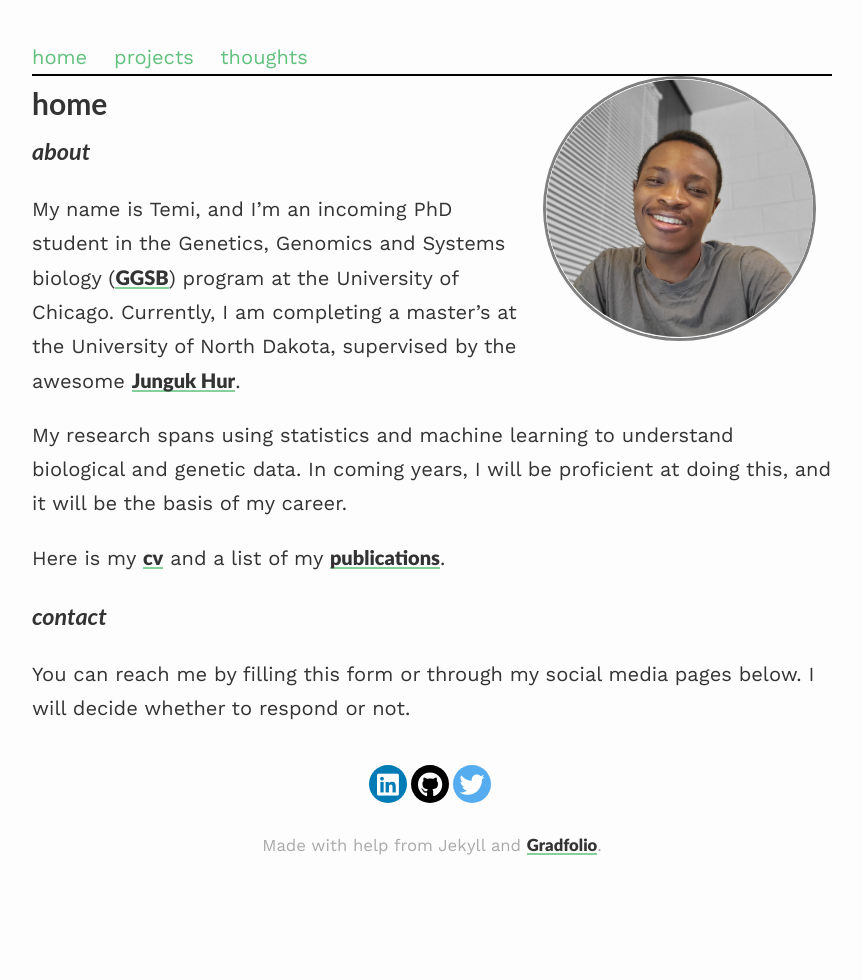
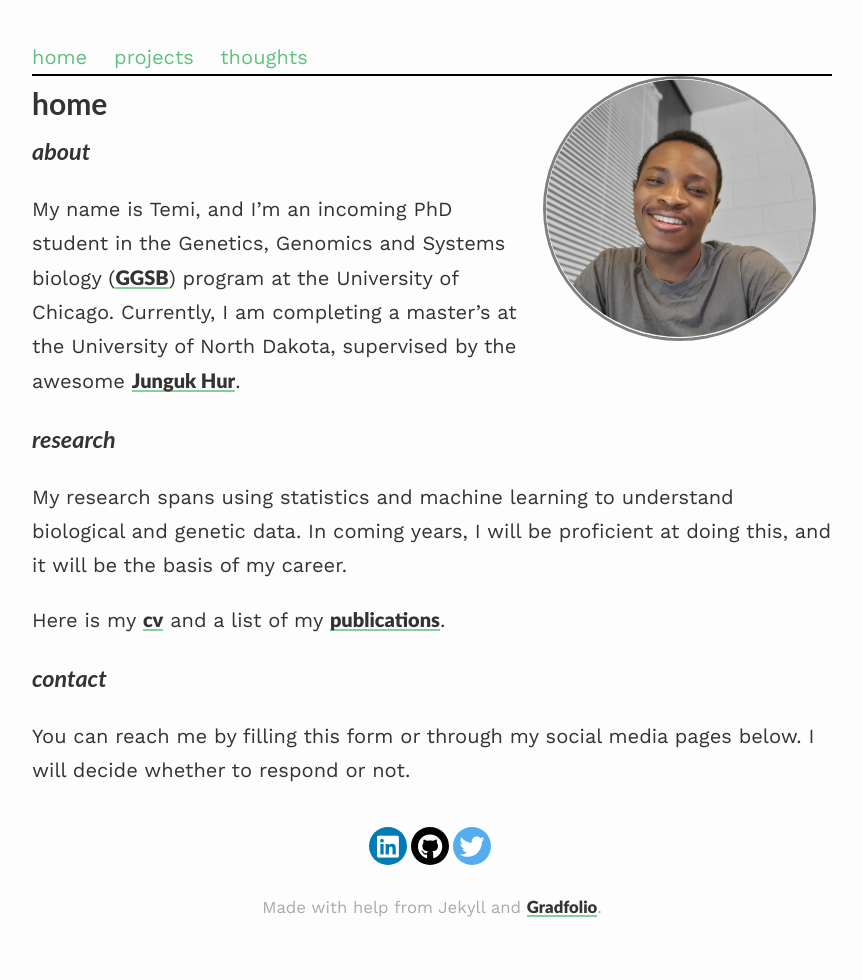
Before and after one commit to tobbyxy/temipete.github.io, a Jekyll site: the page built from index.md, in a window 1280 px wide. Shown: the whole page, without its empty margins (208-1071 px from the left). Built offline with Jekyll 4.4.1, drawn with Linux system fonts in a browser that asks for light colours; nearby versions of some CDN libraries; our own code applies the rules of GitHub Pages for plain Markdown files.

Commit message:
Update index.md

```diff
--- a/index.md
+++ b/index.md
@@ -11,6 +11,8 @@ published: true
 ### *about*
 My name is Temi, and I'm an incoming PhD student in the Genetics, Genomics and Systems biology ([GGSB](https://ggsb.uchicago.edu/){:target="_blank"}) program at the University of Chicago. Currently, I am completing a master's at the University of North Dakota, supervised by the awesome [Junguk Hur](https://med.und.edu/labs/hur/){:target="_blank"}.
 
+### *research*
+
 My research spans using statistics and machine learning to understand biological and genetic data. In coming years, I will be proficient at doing this, and it will be the basis of my career.
 
 Here is my [cv](../docs/cv.pdf){:target="_blank"} and a list of my [publications](../publications).
```
